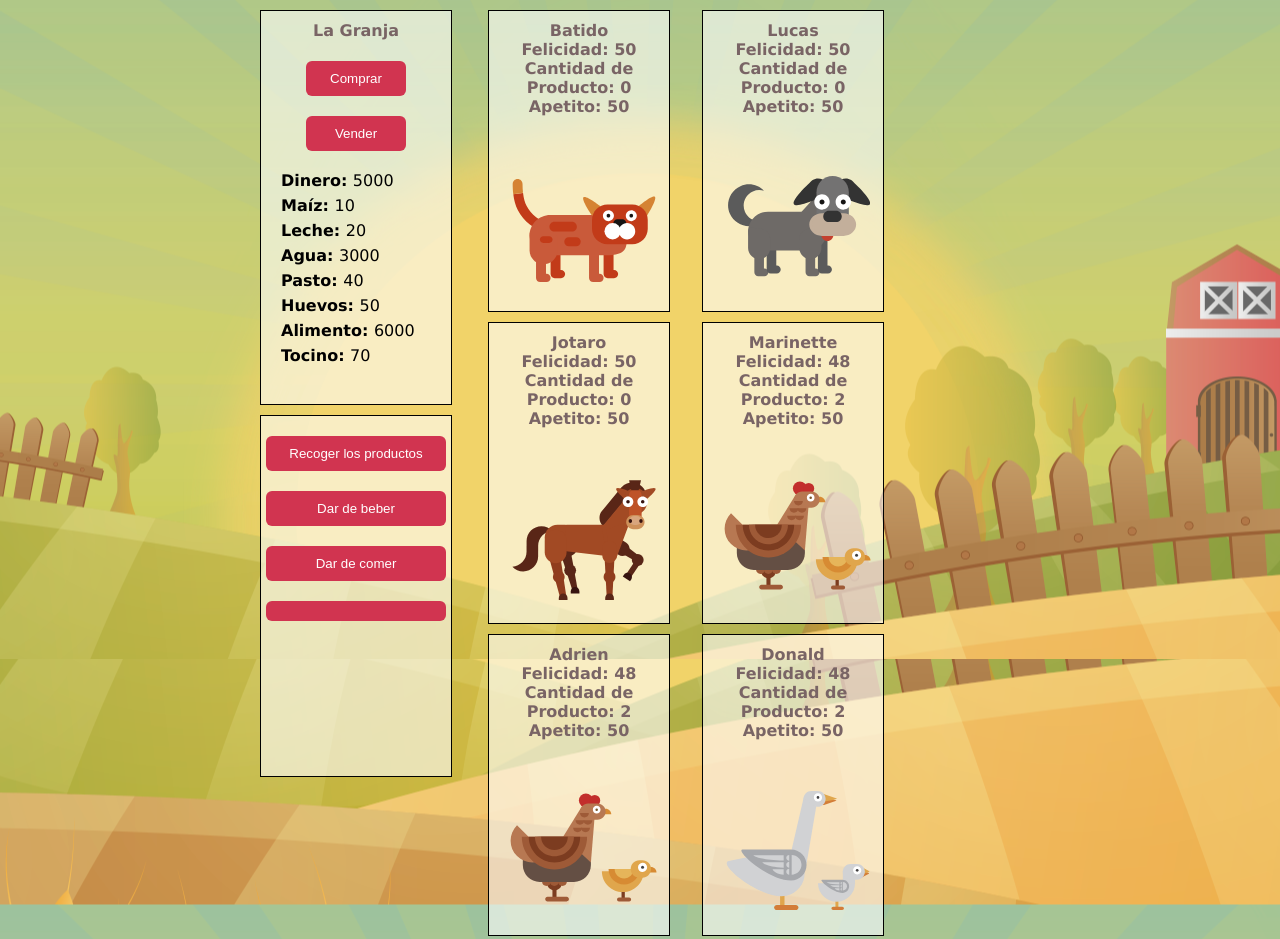
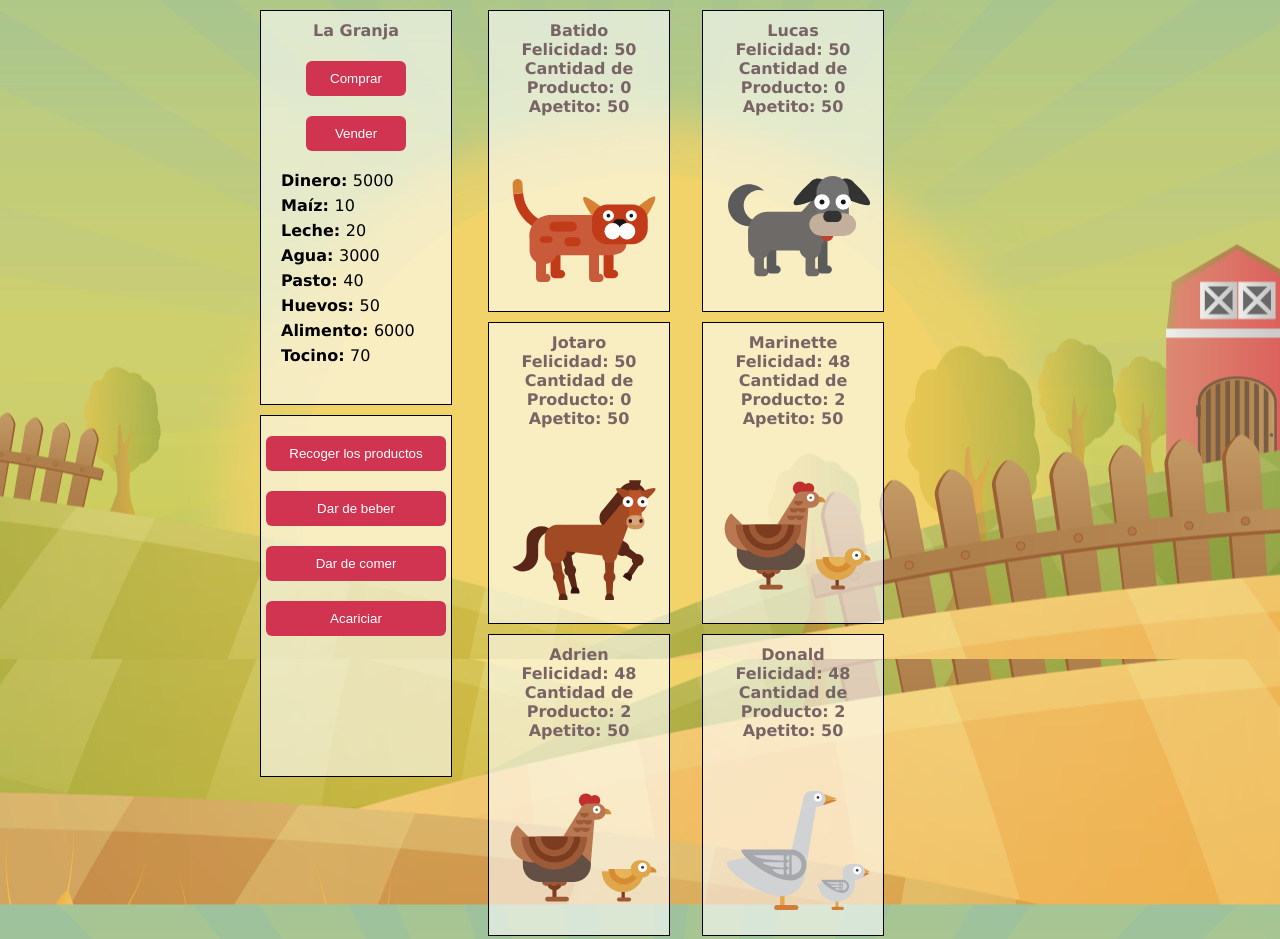
Before and after one commit to PUNZ4LYFE/kporrasLaGranja, a website: page index.html in a window 1280 px wide. Shown: the top 939 px of the page. Drawn offline with Linux system fonts and the light colour scheme.

Commit message:
Update index.html

```diff
--- a/index.html
+++ b/index.html
@@ -136,7 +136,7 @@
                 <input type="button" class="hidden" id="botonProducir">
                 <input type="button" class="hidden" id="botonBeber">
                 <input type="button" class="hidden" id="botonComer">
-                <button type="button" class="hidden" id="botonAcariciar"></button>
+                <input type="button" class="hidden" id="botonAcariciar">
             </div>
         </div>
 
```
